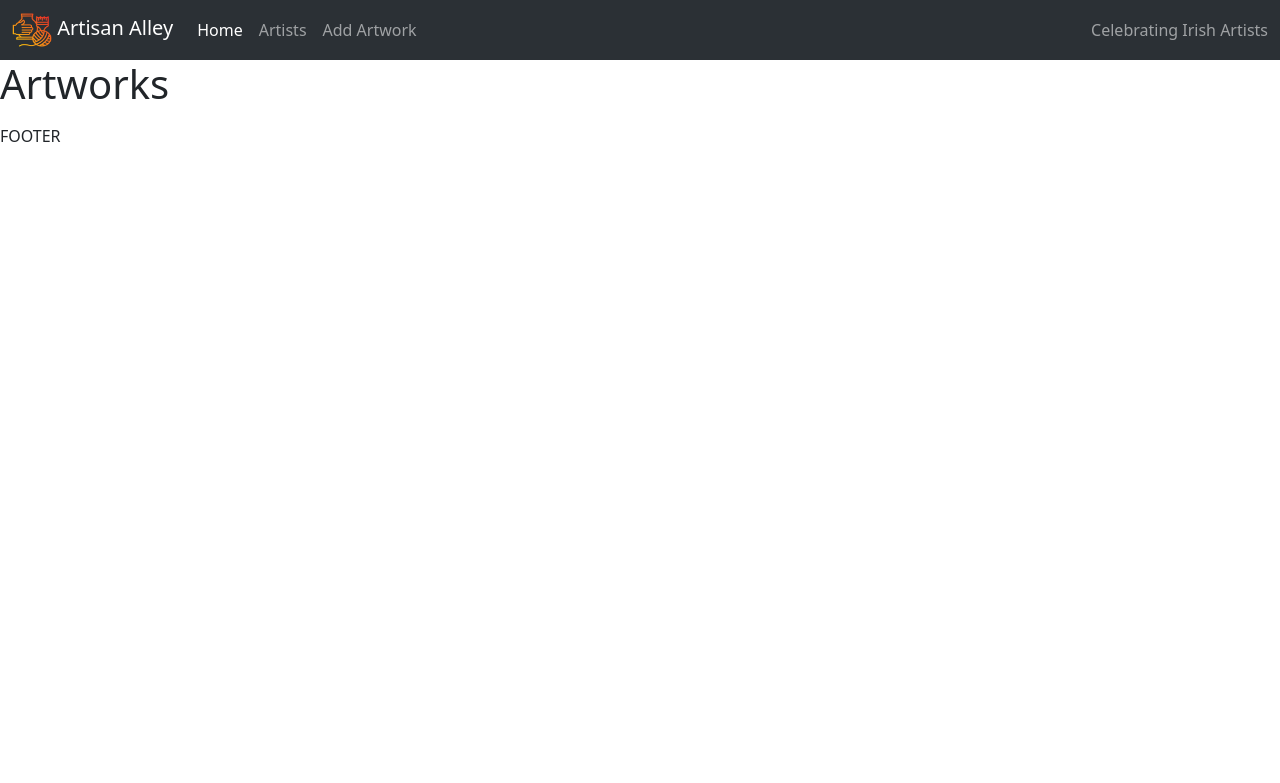
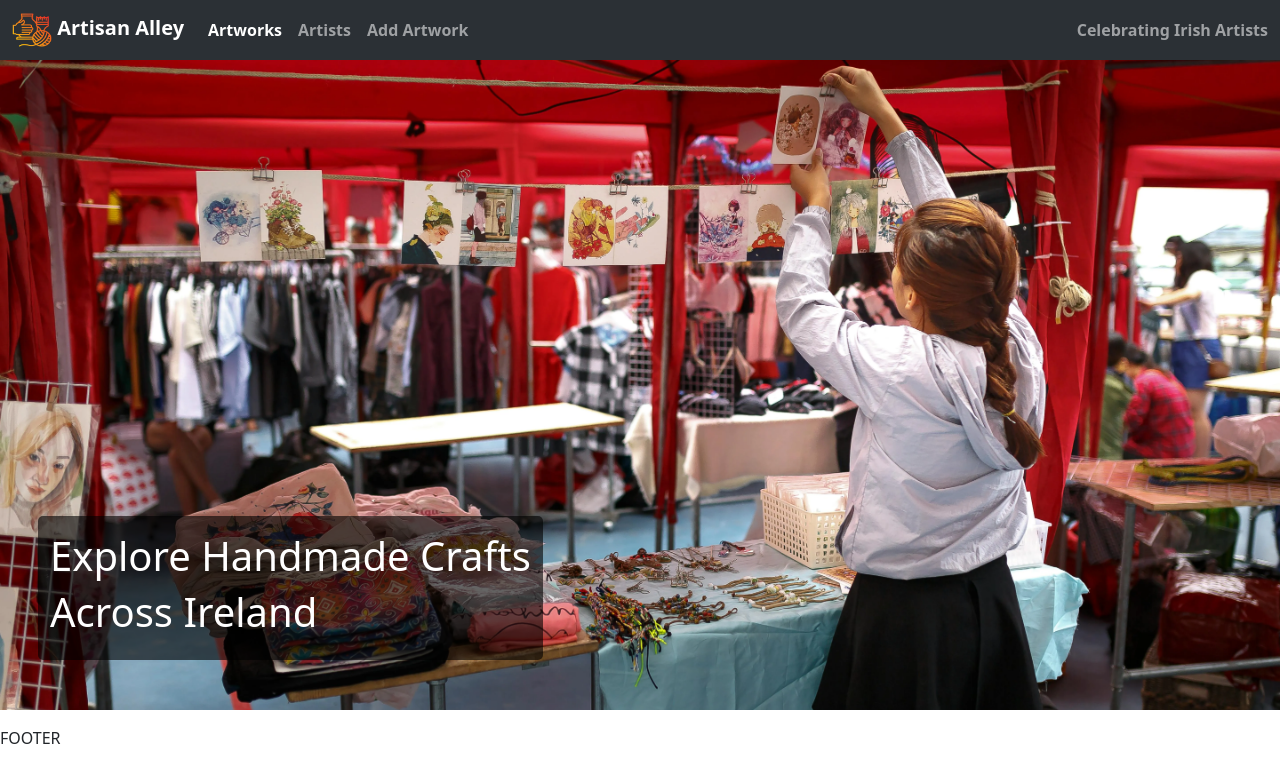
Before and after one commit to hennasingh/ArtisanAlley, a Django app: page / in a window 1280 px wide. Shown: the top 783 px of the page. Run offline with Django 4.2, Linux system fonts and the light colour scheme; data that the repository does not hold is empty.

Commit message:
Add hero-section and styles

```diff
--- a/artworks/templates/artworks/artworks.html
+++ b/artworks/templates/artworks/artworks.html
@@ -1,8 +1,11 @@
 {% extends 'main.html' %}
-
+{% load static %}
 {% block content %}
 
-<h1>Artworks</h1>
+<!-- Hero Section-->
+{% include 'partials/hero-section.html' %}
+
+
 
 <ul>
     {% for artwork in artworks %}
--- a/static/styles/main.css
+++ b/static/styles/main.css
@@ -0,0 +1,28 @@
+/* Navbar */
+.navbar {
+  font-weight: 600;
+}
+
+/* Hero section */
+#hero-image {
+  background-image: url(/static/images/hero-image.webp);
+  background-repeat: no-repeat;
+  background-position: left;
+  background-size: cover;
+  height: 650px;
+  display: flex;
+  flex-direction: column;
+  align-items: flex-start;
+  justify-content: end;
+  padding: 50px;
+}
+
+.hero-text-container {
+  color: #fff;
+  background-color: rgba(0, 0, 0, 0.6);
+  border-radius: 5px;
+}
+
+.hero-text-container h1 {
+  font-size: 2.5rem;
+}
--- a/templates/navbar.html
+++ b/templates/navbar.html
@@ -3,8 +3,8 @@
 <header>
     <nav class="navbar navbar-expand-lg bg-body-tertiary" data-bs-theme="dark">
         <div class="container-fluid">
-            <a class="navbar-brand" href="#">
-                <img src="{% static 'images/logo.png' %}" alt="" width="40" height="34" class="d-inline-block">
+            <a class="navbar-brand" href="{% url 'artworks' %}">
+                <img src="{% static 'images/logo.webp' %}" alt="" width="40" height="34" class="d-inline-block">
                 Artisan Alley
             </a>
             <button class="navbar-toggler" type="button" data-bs-toggle="collapse" data-bs-target="#navbarText"
@@ -14,7 +14,7 @@
             <div class="collapse navbar-collapse" id="navbarText">
                 <ul class="navbar-nav me-auto mb-2 mb-lg-0">
                     <li class="nav-item">
-                        <a class="nav-link active" aria-current="page" href="#">Home</a>
+                        <a class="nav-link active" aria-current="page" href="#">Artworks</a>
                     </li>
                     <li class="nav-item">
                         <a class="nav-link" aria-current="page" href="#">Artists</a>
--- /dev/null
+++ b/templates/partials/hero-section.html
@@ -0,0 +1,10 @@
+<section class="hero-section">
+    <div id="hero-image" class="container-fluid">
+        <div class=" row hero-text-container justify-content-center">
+            <div class="col-12 text-left py-3">
+                <h1 class="hero-text">Explore Handmade Crafts</h1>
+                <h1 class="hero-text">Across Ireland</h1>
+            </div>
+        </div>
+    </div>
+</section>
```
Also changed, not shown: static/images/hero-image.webp (added), static/images/logo.png (deleted), static/images/logo.webp (added).
